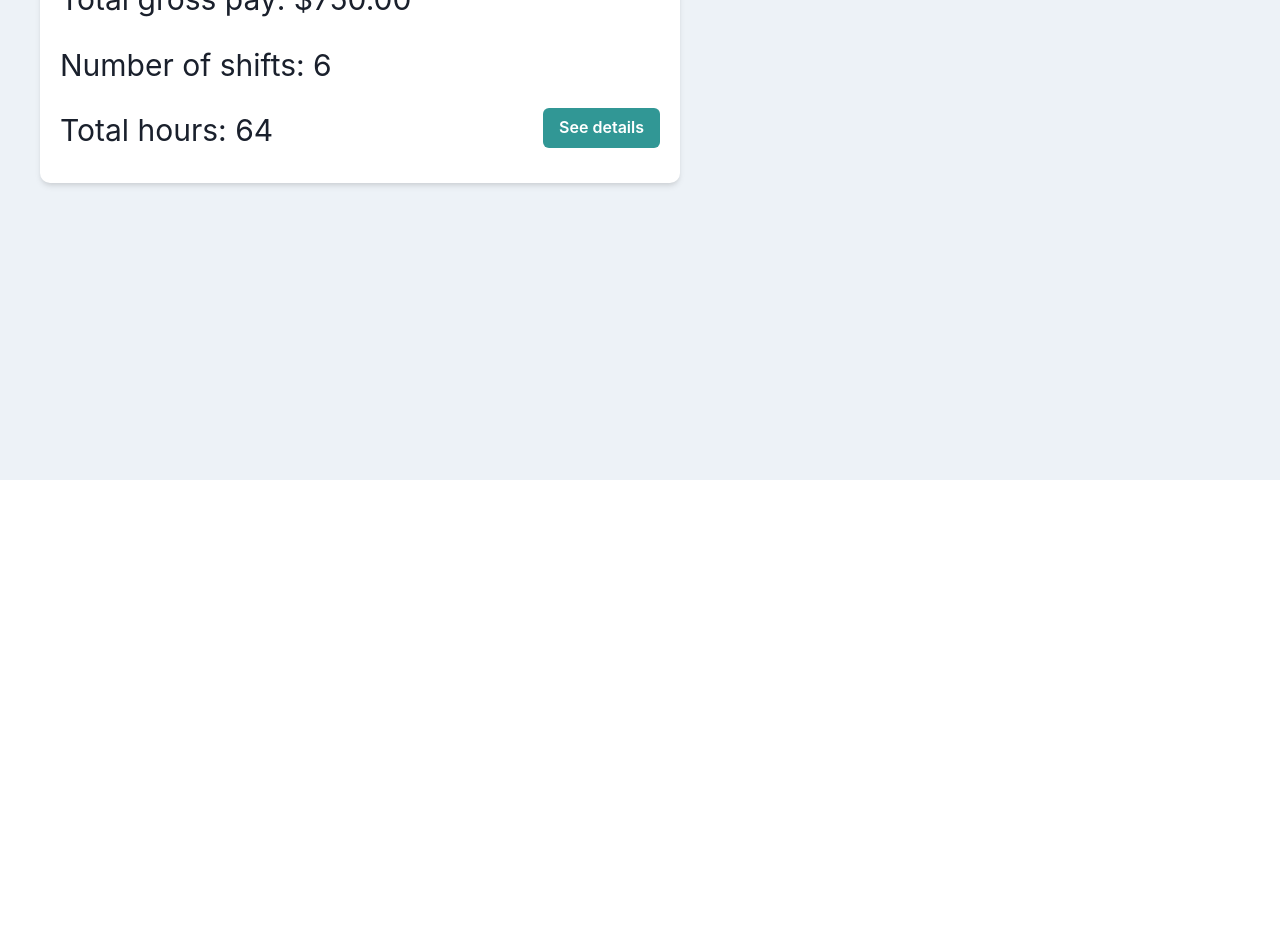
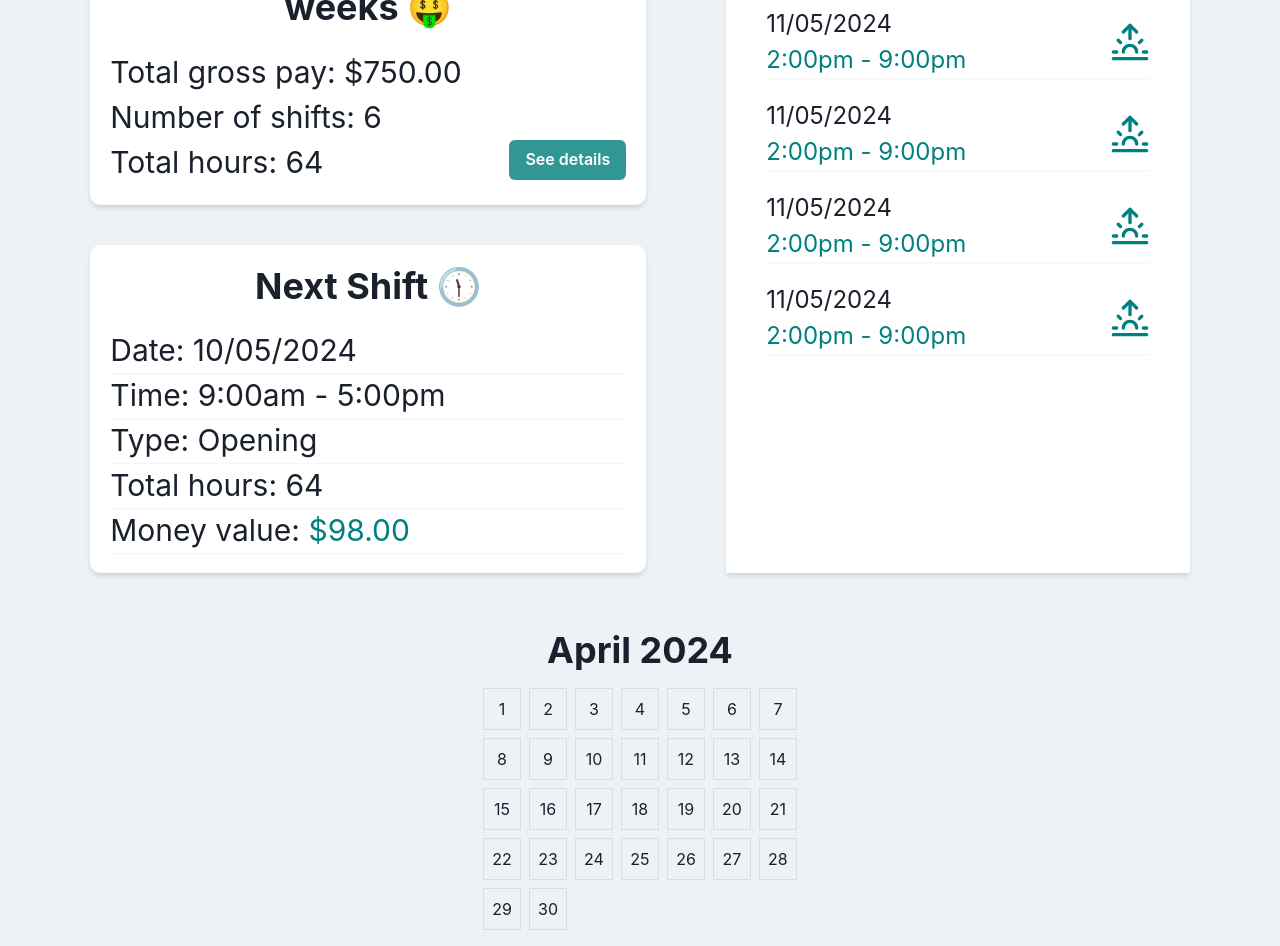
Before and after one commit to RochaLS/my-arubaito-front, a Next.js app: page / in a window 1280 px wide. Shown: the part 320-1266 px from the top of the page. Before the commit the page ends 800 px from the top, so only its background shows below. Built offline with nearby package versions, Linux system fonts and the light colour scheme.

Commit message:
create next shift box details and list of shifts

```diff
--- a/package.json
+++ b/package.json
@@ -16,7 +16,8 @@
     "framer-motion": "^11.1.7",
     "next": "14.2.3",
     "react": "^18",
-    "react-dom": "^18"
+    "react-dom": "^18",
+    "react-icons": "^5.2.0"
   },
   "devDependencies": {
     "@types/node": "^20",
--- /dev/null
+++ b/src/app/components/Calendar.tsx
@@ -0,0 +1,41 @@
+import { Box, Center, Heading, SimpleGrid } from "@chakra-ui/react";
+import { useState } from "react";
+
+export function Calendar() {
+  // Get current date
+  const [date, setDate] = useState(new Date());
+
+  // Function to get the days in a month
+  const getDaysInMonth = (year: number, month: number) => {
+    return new Date(year, month + 1, 0).getDate();
+  };
+
+  // Function to generate array of days in a month
+  const getDaysArray = (year: number, month: number) => {
+    const daysInMonth = getDaysInMonth(year, month);
+    return Array.from({ length: daysInMonth }, (_, i) => i + 1);
+  };
+
+  // Get the days array for the current month
+  const daysArray = getDaysArray(date.getFullYear(), date.getMonth());
+
+  return (
+    <Center>
+      <Box maxW="600px" p={4}>
+        <Heading textAlign="center" mb={4}>
+          {date.toLocaleDateString("default", {
+            month: "long",
+            year: "numeric",
+          })}
+        </Heading>
+        <SimpleGrid columns={7} spacing={2}>
+          {daysArray.map((day) => (
+            <Box key={day} textAlign="center" p={2} border="1px solid #ddd">
+              {day}
+            </Box>
+          ))}
+        </SimpleGrid>
+      </Box>
+    </Center>
+  );
+}
--- /dev/null
+++ b/src/app/components/ListBox.tsx
@@ -0,0 +1,15 @@
+import { Box, Flex, Text, Icon, Heading } from "@chakra-ui/react";
+import { LuSunrise } from "react-icons/lu";
+import { ListShiftCard } from "./ListShiftCard";
+
+export function ListBox() {
+  return (
+    <Box boxShadow="md" bg="white" w="50%" m={10} p={5}>
+      <Heading textAlign="center">Upcoming shifts 📆</Heading>
+      <ListShiftCard />
+      <ListShiftCard />
+      <ListShiftCard />
+      <ListShiftCard />
+    </Box>
+  );
+}
--- /dev/null
+++ b/src/app/components/ListShiftCard.tsx
@@ -0,0 +1,16 @@
+import { Box, Flex, Text, Icon } from "@chakra-ui/react";
+import { LuSunrise } from "react-icons/lu";
+
+export function ListShiftCard() {
+  return (
+    <Flex m={5} boxShadow="sm" justify="space-between" align="center">
+      <Box>
+        <Text fontSize="2xl">11/05/2024</Text>
+        <Text color="teal" fontSize="2xl">
+          2:00pm - 9:00pm
+        </Text>
+      </Box>
+      <Icon color="teal" boxSize={10} as={LuSunrise} />
+    </Flex>
+  );
+}
--- a/src/app/components/OverviewBox.tsx
+++ b/src/app/components/OverviewBox.tsx
@@ -9,11 +9,9 @@ export function OverviewBox() {
       justify="space-around"
       p={5}
       m={10}
-      minH={300}
-      maxW="50%"
       borderRadius={10}
     >
-      <Heading textAlign="center" size="xl">
+      <Heading mb={5} textAlign="center" size="xl">
         Prediction for upcoming weeks 🤑
       </Heading>
       <Text fontSize="3xl">Total gross pay: $750.00</Text>
--- /dev/null
+++ b/src/app/components/ShiftBox.tsx
@@ -0,0 +1,37 @@
+import { Center, Box, Heading, Text, Flex, Button } from "@chakra-ui/react";
+
+export function ShiftBox() {
+  return (
+    <Flex
+      boxShadow="md"
+      bg="white"
+      direction="column"
+      justify="space-around"
+      p={5}
+      m={10}
+      borderRadius={10}
+    >
+      <Heading mb={5} textAlign="center" size="xl">
+        Next Shift 🕦
+      </Heading>
+      <Text boxShadow="sm" fontSize="3xl">
+        Date: 10/05/2024
+      </Text>
+      <Text boxShadow="sm" fontSize="3xl">
+        Time: 9:00am - 5:00pm
+      </Text>
+      <Text boxShadow="sm" fontSize="3xl">
+        Type: Opening
+      </Text>
+      <Text boxShadow="sm" fontSize="3xl">
+        Total hours: 64
+      </Text>
+      <Text boxShadow="sm" fontSize="3xl">
+        Money value:{" "}
+        <Text color="teal" as="span">
+          $98.00
+        </Text>
+      </Text>
+    </Flex>
+  );
+}
--- a/src/app/page.tsx
+++ b/src/app/page.tsx
@@ -3,16 +3,30 @@
 import { Link } from "@chakra-ui/next-js";
 import { Navbar } from "./components/Navbar";
 import { OverviewBox } from "./components/OverviewBox";
-import { Heading } from "@chakra-ui/react";
+import { Center, Heading, Box, Flex } from "@chakra-ui/react";
+import { ShiftBox } from "./components/ShiftBox";
+import { ListBox } from "./components/ListBox";
+import { Calendar } from "./components/Calendar";
 
 export default function Page() {
   return (
     <>
       <Navbar />
-      <Heading m={10} textAlign="center">
-        Dashboard
-      </Heading>
-      <OverviewBox />
+      <Center>
+        <Box minW="80%">
+          <Heading m={10} textAlign="center">
+            Dashboard
+          </Heading>
+          <Flex>
+            <Box w="70%" minH={300}>
+              <OverviewBox />
+              <ShiftBox />
+            </Box>
+            <ListBox />
+          </Flex>
+          <Calendar />
+        </Box>
+      </Center>
     </>
   );
 }
```
Also changed, not shown: 1 other file (tests, documents, lock files or other folders).
